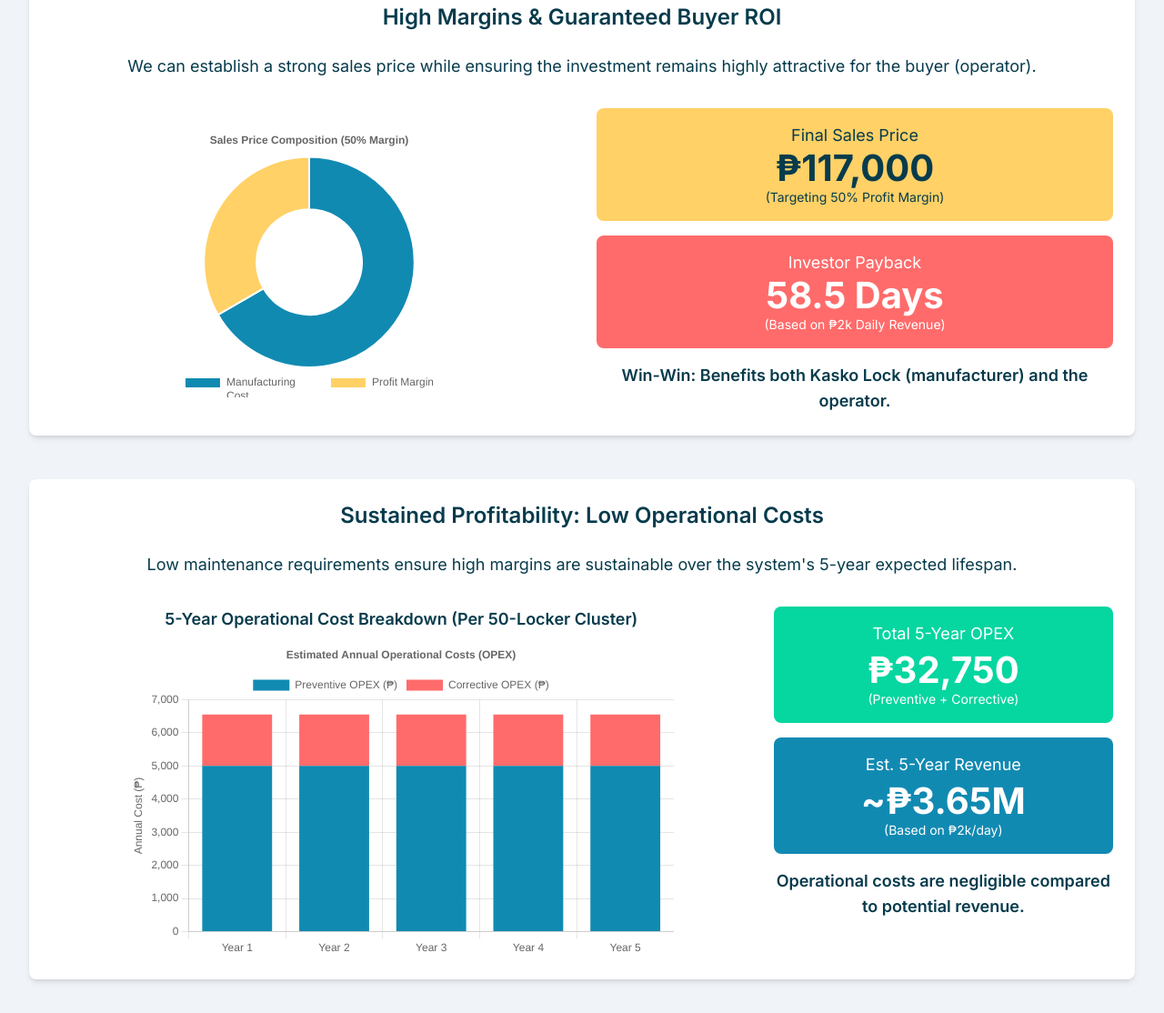
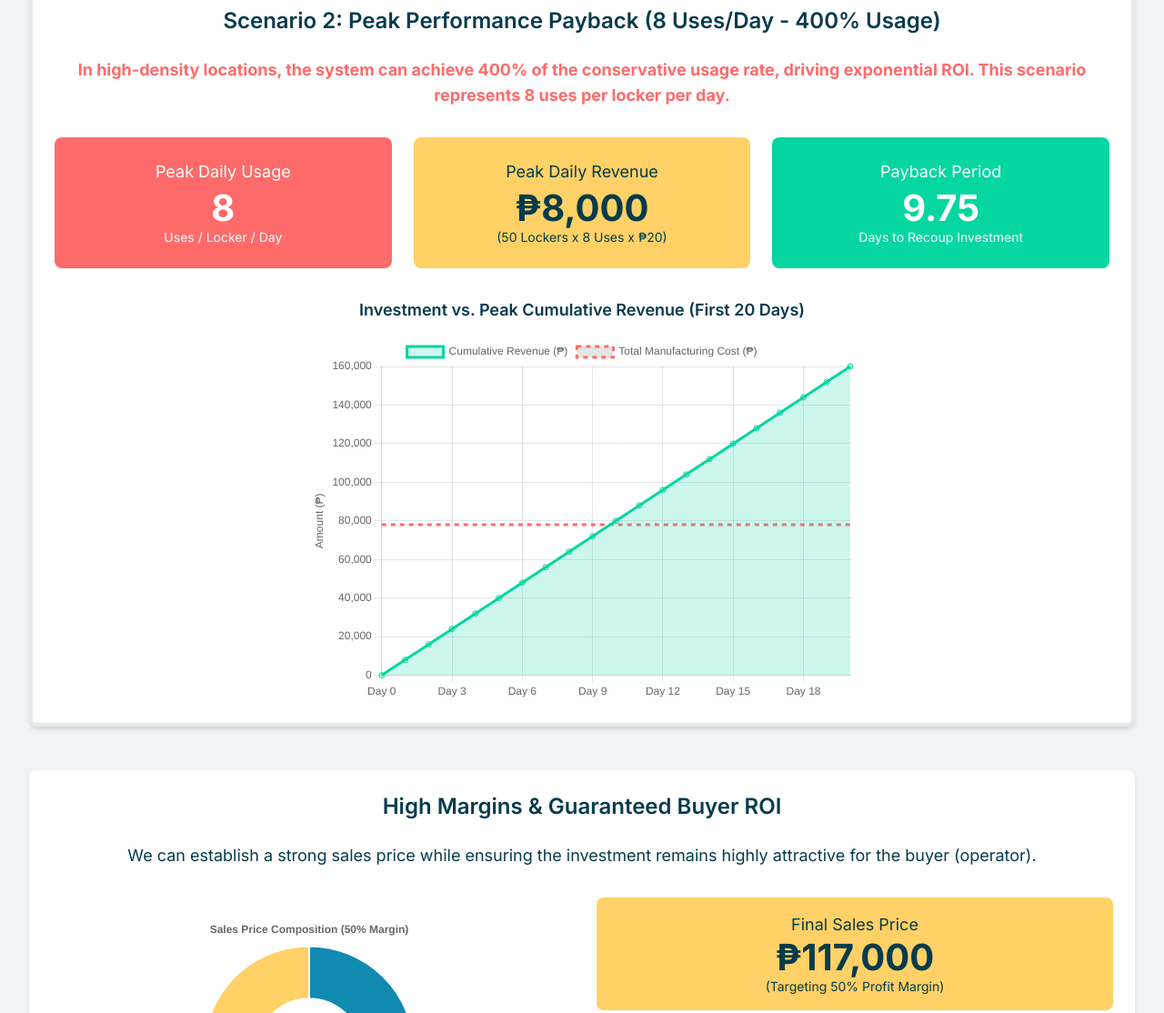
Before and after one commit to JSpeed03/Kasko-Lock-LaaS-, a plain HTML site: page index.html in a window 1280 px wide. Shown: the part 2524-3638 px from the top of the page at 91% size. Drawn offline with nearby package versions, Linux system fonts and the light colour scheme.

Commit message:
Add Peak Performance Payback section and charts
Added a new section for Peak Performance Payback scenario, including charts and updated revenue calculations.

```diff
--- a/index.html
+++ b/index.html
@@ -68,6 +68,7 @@
       - Master/Slave Arch: Organize -> Diagram (HTML/CSS/Tailwind) -> Justification: Visualizes structure without SVG.
       - Cost Per Locker Reduction: Compare -> Bar Chart (Chart.js) -> Justification: Clear comparison of prototype vs mass.
       - Payback Period: Inform/Change -> Big Number + Line Chart (Chart.js) -> Justification: Shows ROI speed visually.
+      - **NEW: Peak Payback (400% Usage):** Inform/Change -> Big Number + Line Chart (Chart.js) -> Justification: Shows extreme ROI speed.
       - Profit Margin: Compare -> Donut Chart (Chart.js) -> Justification: Shows cost vs profit composition.
       - OPEX Breakdown: Compare -> Stacked Bar Chart (Chart.js) -> Justification: Shows Preventive vs Corrective costs.
       - Final ROI/OPEX vs Revenue: Inform -> Big Numbers -> Justification: Strong concluding stats.
@@ -147,7 +148,7 @@
         </section>
 
         <section id="revenue" class="mb-12 card">
-            <h2 class="text-2xl font-semibold mb-6 text-neutral text-center">Rapid Payback Scenario</h2>
+            <h2 class="text-2xl font-semibold mb-6 text-neutral text-center">Scenario 1: Conservative Payback (2 Uses/Day)</h2>
             <p class="mb-8 text-lg text-center">Using a conservative estimate of just two uses per locker per day in a high-traffic area, the system demonstrates exceptional profitability.</p>
             <div class="grid grid-cols-1 md:grid-cols-3 gap-6 text-center">
                 <div class="bg-accent1 text-white p-6 rounded-lg">
@@ -173,6 +174,36 @@
                  </div>
              </div>
         </section>
+
+        <!-- NEW PEAK PERFORMANCE SECTION -->
+        <section id="peak-revenue" class="mb-12 card border-4 border-secondary">
+            <h2 class="text-2xl font-semibold mb-6 text-neutral text-center">Scenario 2: Peak Performance Payback (8 Uses/Day - 400% Usage)</h2>
+            <p class="mb-8 text-lg text-center font-bold text-primary">In high-density locations, the system can achieve 400% of the conservative usage rate, driving exponential ROI. This scenario represents 8 uses per locker per day.</p>
+            <div class="grid grid-cols-1 md:grid-cols-3 gap-6 text-center">
+                <div class="bg-primary text-white p-6 rounded-lg">
+                    <p class="text-lg mb-1">Peak Daily Usage</p>
+                    <p class="highlight-stat">8</p>
+                    <p class="text-sm">Uses / Locker / Day</p>
+                </div>
+                 <div class="bg-secondary text-neutral p-6 rounded-lg">
+                    <p class="text-lg mb-1">Peak Daily Revenue</p>
+                    <p class="highlight-stat">₱8,000</p>
+                    <p class="text-sm">(50 Lockers x 8 Uses x ₱20)</p>
+                </div>
+                <div class="bg-accent1 text-white p-6 rounded-lg">
+                    <p class="text-lg mb-1">Payback Period</p>
+                    <p class="highlight-stat">9.75</p>
+                    <p class="text-sm">Days to Recoup Investment</p>
+                </div>
+            </div>
+             <div class="mt-8">
+                 <p class="text-lg text-center font-semibold mb-4 text-neutral">Investment vs. Peak Cumulative Revenue (First 20 Days)</p>
+                 <div class="chart-container h-[300px] md:h-[400px]">
+                     <canvas id="peakPaybackChart"></canvas>
+                 </div>
+             </div>
+        </section>
+        <!-- END NEW SECTION -->
 
         <section id="profit" class="mb-12 card">
             <h2 class="text-2xl font-semibold mb-6 text-neutral text-center">High Margins & Guaranteed Buyer ROI</h2>
@@ -226,9 +257,9 @@
         <section id="conclusion" class="card bg-neutral-dark text-white text-center">
             <h2 class="text-3xl font-bold mb-6">The Kasko Lock Investment Case</h2>
             <ul class="list-none space-y-4 text-lg md:text-xl mb-8 inline-block text-left">
-                <li class="flex items-start"><span class="text-accent1 mr-3 text-2xl font-bold">✓</span><span>**Fixed Cost Efficiency:** Master-Slave architecture minimizes scaling costs.</span></li>
-                <li class="flex items-start"><span class="text-accent1 mr-3 text-2xl font-bold">✓</span><span>**Ultra-Rapid ROI:** Payback achieved in 39-59 days.</span></li>
-                <li class="flex items-start"><span class="text-accent1 mr-3 text-2xl font-bold">✓</span><span>**Sustainable Profit:** Low 5-year maintenance costs ensure high margins.</span></li>
+                <li class="flex items-start"><span class="text-accent1 mr-3 text-2xl font-bold">✓</span></span><span>**Fixed Cost Efficiency:** Master-Slave architecture minimizes scaling costs.</span></li>
+                <li class="flex items-start"><span class="text-accent1 mr-3 text-2xl font-bold">✓</span></span><span>**Ultra-Rapid ROI:** Payback achieved in 39 days (conservative) or **under 10 days (peak)**.</span></li>
+                <li class="flex items-start"><span class="text-accent1 mr-3 text-2xl font-bold">✓</span></span><span>**Sustainable Profit:** Low 5-year maintenance costs ensure high margins.</span></li>
             </ul>
             <p class="text-2xl font-semibold text-secondary">Call to Action: Fund the first production run of 10 clusters to capture market share immediately.</p>
         </section>
@@ -280,6 +311,8 @@
             neutral: '#073B4C' // Midnight Blue
         };
 
+        const totalCost = 78000;
+
         // Cost Per Locker Chart
         const cplCtx = document.getElementById('costPerLockerChart').getContext('2d');
         new Chart(cplCtx, {
@@ -311,13 +344,12 @@
             }
         });
 
-        // Payback Chart
+        // Payback Chart (Conservative 2 Uses/Day)
         const paybackCtx = document.getElementById('paybackChart').getContext('2d');
         const paybackDays = 60;
-        const totalCost = 78000;
-        const dailyRevenue = 2000;
+        const dailyRevenueConservative = 2000;
         const paybackLabels = Array.from({length: paybackDays + 1}, (_, i) => `Day ${i}`);
-        const cumulativeRevenue = Array.from({length: paybackDays + 1}, (_, i) => i * dailyRevenue);
+        const cumulativeRevenueConservative = Array.from({length: paybackDays + 1}, (_, i) => i * dailyRevenueConservative);
         const costLine = Array(paybackDays + 1).fill(totalCost);
 
         new Chart(paybackCtx, {
@@ -326,7 +358,7 @@
                 labels: paybackLabels,
                 datasets: [{
                     label: 'Cumulative Revenue (₱)',
-                    data: cumulativeRevenue,
+                    data: cumulativeRevenueConservative,
                     borderColor: energeticPlayfulPalette.accent1,
                     backgroundColor: 'rgba(6, 214, 160, 0.2)',
                     fill: true,
@@ -351,14 +383,14 @@
                     x: {
                          ticks: {
                              autoSkip: true,
-                             maxTicksLimit: 10 // Show fewer labels on x-axis
+                             maxTicksLimit: 10
                          }
                     }
                 },
                 plugins: {
                     ...tooltipConfig.plugins,
                     legend: { display: true, position: 'top' },
-                    title: { display: false } // Title already in section header
+                    title: { display: false }
                 },
                 interaction: {
                     mode: 'index',
@@ -366,6 +398,62 @@
                 }
             }
         });
+
+        // NEW: Peak Payback Chart (8 Uses/Day - 400% Usage)
+        const peakPaybackCtx = document.getElementById('peakPaybackChart').getContext('2d');
+        const peakDays = 20;
+        const dailyRevenuePeak = 8000; // 400% of 2000
+        const peakPaybackLabels = Array.from({length: peakDays + 1}, (_, i) => `Day ${i}`);
+        const cumulativeRevenuePeak = Array.from({length: peakDays + 1}, (_, i) => i * dailyRevenuePeak);
+        const peakCostLine = Array(peakDays + 1).fill(totalCost);
+
+        new Chart(peakPaybackCtx, {
+            type: 'line',
+            data: {
+                labels: peakPaybackLabels,
+                datasets: [{
+                    label: 'Cumulative Revenue (₱)',
+                    data: cumulativeRevenuePeak,
+                    borderColor: energeticPlayfulPalette.accent1,
+                    backgroundColor: 'rgba(6, 214, 160, 0.2)',
+                    fill: true,
+                    tension: 0.1
+                 }, {
+                    label: 'Total Manufacturing Cost (₱)',
+                    data: peakCostLine,
+                    borderColor: energeticPlayfulPalette.primary,
+                    borderDash: [5, 5],
+                    fill: false,
+                    pointRadius: 0
+                }]
+            },
+            options: {
+                ...tooltipConfig,
+                maintainAspectRatio: false,
+                 scales: {
+                    y: {
+                        beginAtZero: true,
+                        title: { display: true, text: 'Amount (₱)' }
+                    },
+                    x: {
+                         ticks: {
+                             autoSkip: true,
+                             maxTicksLimit: 10
+                         }
+                    }
+                },
+                plugins: {
+                    ...tooltipConfig.plugins,
+                    legend: { display: true, position: 'top' },
+                    title: { display: false }
+                },
+                interaction: {
+                    mode: 'index',
+                    intersect: false
+                }
+            }
+        });
+
 
         // Margin Chart
         const marginCtx = document.getElementById('marginChart').getContext('2d');
```
